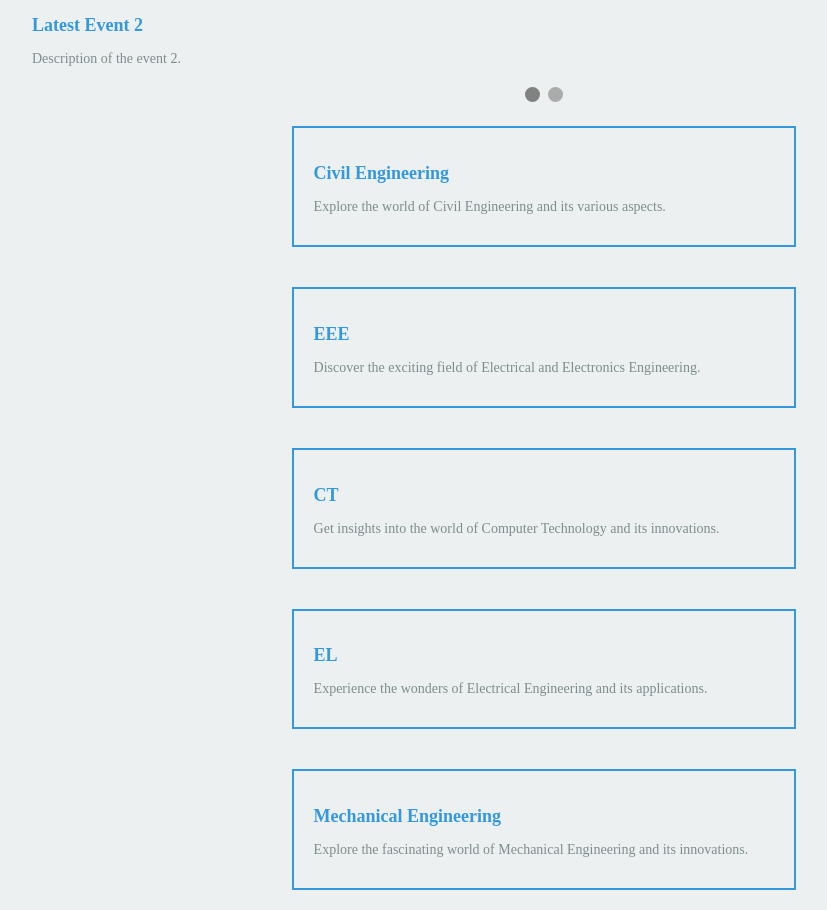
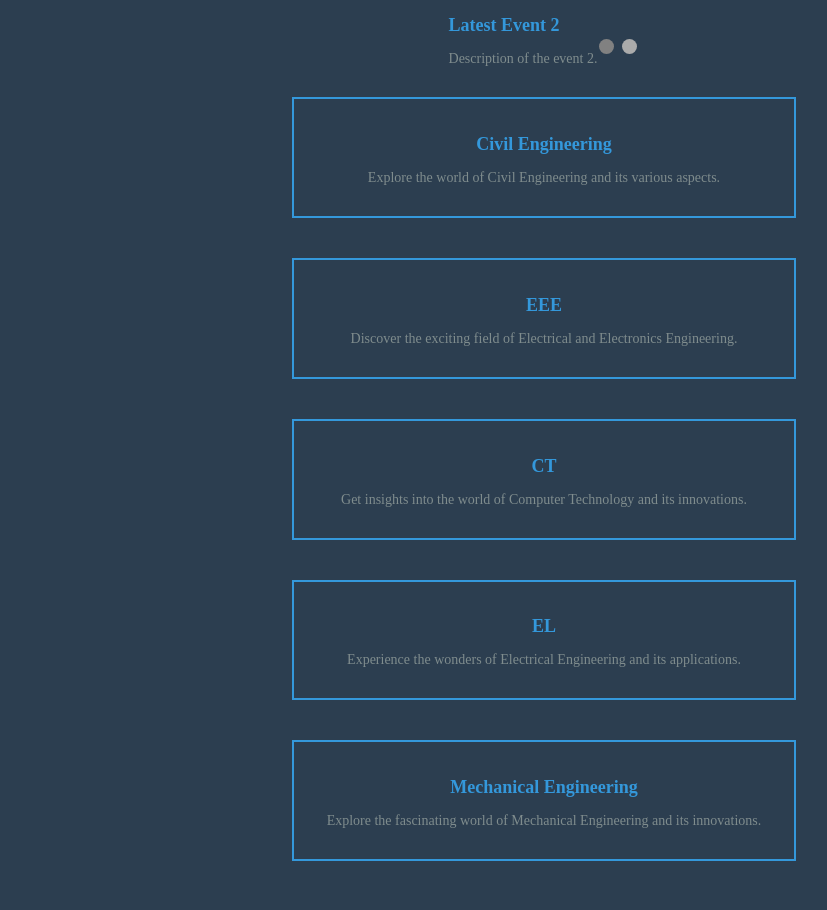
Before and after one commit to orson391/Cyber-Mavericks, a plain HTML site: page index.html in a window 1280 px wide. Shown: the whole page, without its empty margins (96-923 px from the left). After the commit the page ends 881 px from the top, so only its background shows below. Drawn offline with Linux system fonts and the light colour scheme.

Commit message:
Update styles.css

```diff
--- a/styles.css
+++ b/styles.css
@@ -6,7 +6,7 @@ body {
     align-items: center;
     min-height: 100vh;
     margin: 0;
-    background-color: #ecf0f1; /* Light blue background */
+    background-color: #2c3e50; /* Dark background color */
 }
 
 .container {
@@ -17,6 +17,9 @@ body {
 
 .slideshow-container {
     width: 100%; /* Full width for the slideshow */
+    display: flex;
+    justify-content: center; /* Center the content horizontally */
+    align-items: center; /* Center the content vertically */
 }
 
 .mySlides {
@@ -54,9 +57,10 @@ body {
     margin: 20px;
     padding: 20px;
     cursor: pointer;
-    background-color: #ecf0f1; /* Light blue background */
+    background-color: #2c3e50; /* Dark background color */
     transition: background-color 0.3s ease, transform 0.2s ease, box-shadow 0.3s ease;
     position: relative;
+    text-align: center; /* Center the text within the tile */
 }
 
 .tile:hover {
@@ -82,8 +86,8 @@ p {
 
 button {
     display: none;
-    width: 45%;
-    margin: 5px 0;
+    width: 45%; /* Adjusted width for better responsiveness */
+    margin: 5px 2.5% 5px 0; /* Adjusted margin for spacing between buttons */
     border: none;
     border-radius: 5px;
     cursor: pointer;
```
